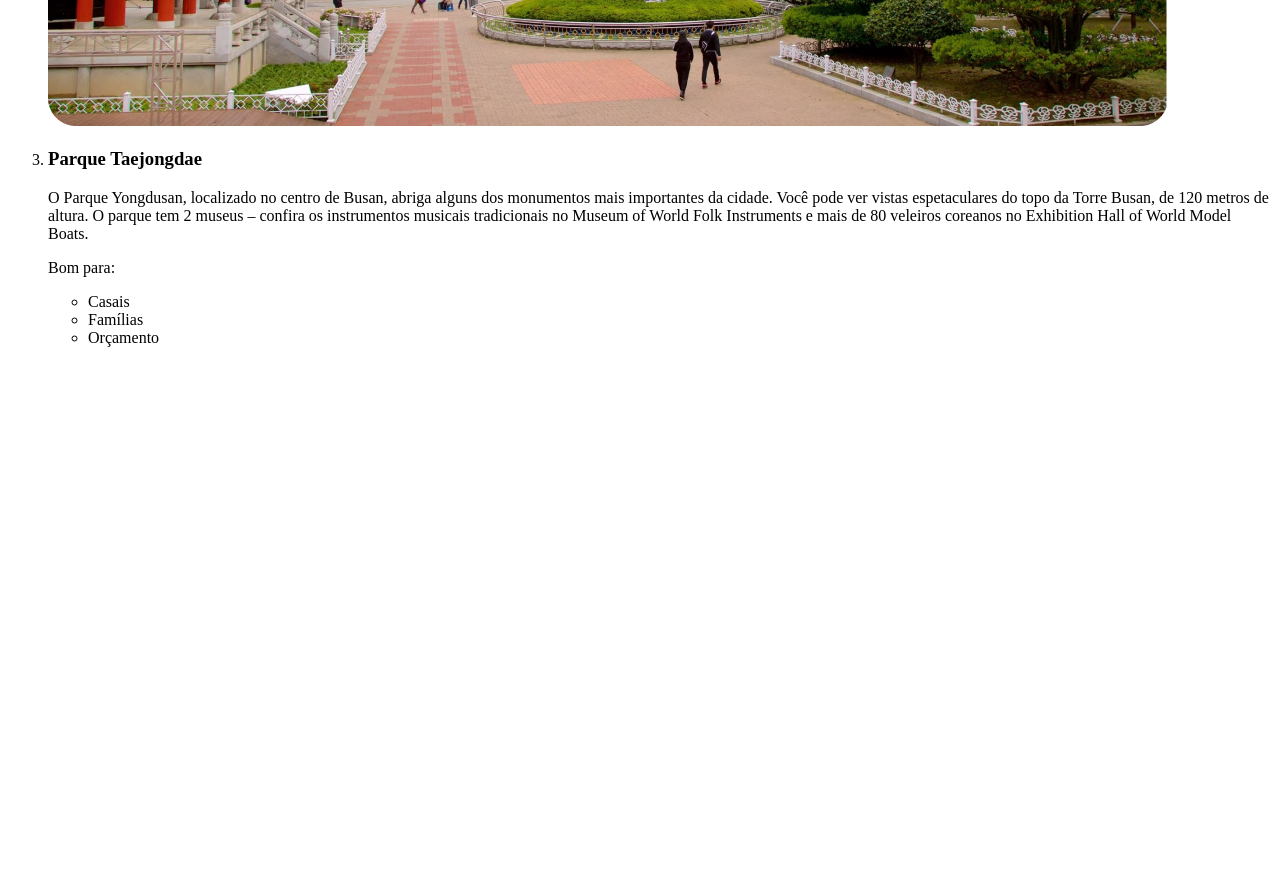
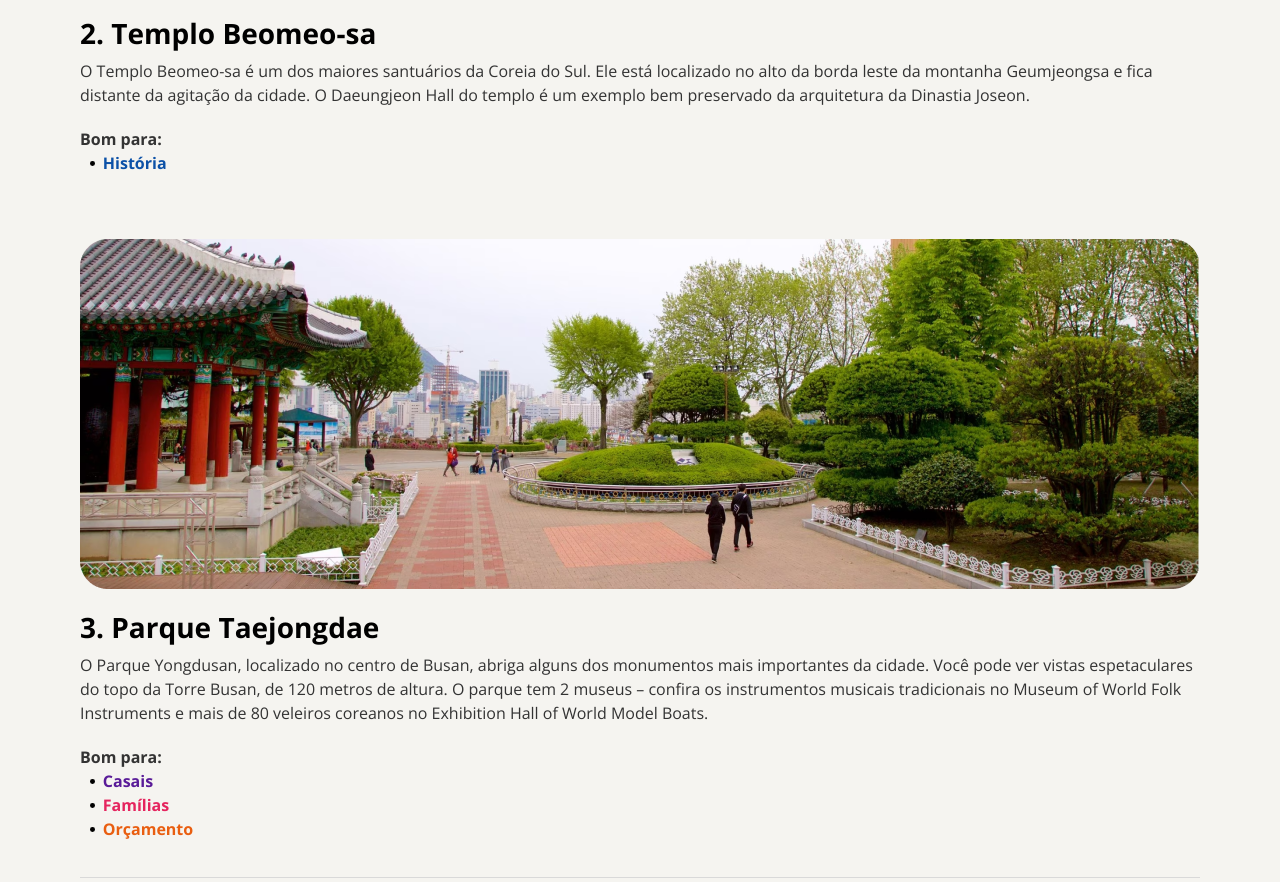
Before and after one commit to danitrovao/projeto-local-turistico, a plain HTML site: page index.html in a window 1280 px wide. Shown: the part 1900-2782 px from the top of the page. Before the commit the page ends 2263 px from the top, so only its background shows below. Drawn offline with nearby package versions, Linux system fonts and the light colour scheme.

Commit message:
criado estilos e finalizada a pagina

```diff
--- a/index.html
+++ b/index.html
@@ -1,9 +1,15 @@
 <!DOCTYPE html>
 <html lang="pt-br">
 <head>
+
+    <link rel="preconnect" href="https://fonts.googleapis.com">
+    <link rel="preconnect" href="https://fonts.gstatic.com" crossorigin>
+
     <meta charset="UTF-8">
     <meta name="viewport" content="width=device-width, initial-scale=1.0">
     <title>Conheça Busan</title>
+    <link rel="stylesheet" href="style.css">
+    <link href="https://fonts.googleapis.com/css2?family=Open+Sans:ital,wght@0,300..800;1,300..800&display=swap" rel="stylesheet">
 </head>
 <body>
 
@@ -12,8 +18,9 @@
       <p id="headline">Sua próxima viagem:</p>
         <h1>Conheça Busan</h1>
         <img src="imagens/image.png" alt="Vista panorâmica de Busan">
-        <p>Busan, a estrela em ascensão da Coreia do Sul, oferece de tudo, desde churrascarias de primeira linha até tradicionais barracas de comida de rua. Aqui, exploramos a segunda cidade da Coreia do Sul e descobrimos as suas ofertas culinárias.</p>
+        <p id="description">Busan, a estrela em ascensão da Coreia do Sul, oferece de tudo, desde churrascarias de primeira linha até tradicionais barracas de comida de rua. Aqui, exploramos a segunda cidade da Coreia do Sul e descobrimos as suas ofertas culinárias.</p>
     </div>
+    <div class="divider"></div>
 
     <div class="destinos">
       <p id="headline">Para os amantes de história</p>
@@ -21,41 +28,38 @@
         <p id="secundary">As atrações de Busan vão desde templos budistas centenários que pontilham as montanhas e o litoral da cidade até praias imaculadas com águas cristalinas. Esta cidade litorânea tem muitas coisas para fazer o ano todo - as famílias podem passar o tempo em um aquário à beira-mar, os compradores podem explorar bairros vibrantes e os amantes da natureza podem desfrutar de longas caminhadas até mirantes panorâmicos.
           Os santuários budistas que pontilham a costa e as montanhas de Busan têm uma arquitetura impressionante que irá encantar os fotógrafos.</p>
           <img src="imagens/Haedong.png" alt="Templo Haedong Yonggungsa">
-        <ol>
+                <h3>1. Templo Haedong Yonggungsa</h3>
+                <p>O Templo Haedong Yonggungsa é um templo budista localizado no extremo nordeste de Busan. Construído em 1376, é um dos poucos templos na Coreia construídos à beira-mar – você pode desfrutar de vistas do Mar do Leste de um lado e de belas montanhas do outro. </p>
 
-            <li class="destino">
-                <h3>Templo Haedong Yonggungsa</h3>
-                <p>O Templo Haedong Yonggungsa é um templo budista localizado no extremo nordeste de Busan. Construído em 1376, é um dos poucos templos na Coreia construídos à beira-mar – você pode desfrutar de vistas do Mar do Leste de um lado e de belas montanhas do outro. </p>
-            </li>
-            <p>Bom para:</p>
+            <p id="description2">Bom para:</p>
               <ul>
-                <li>História</li>
+                <li class="azul">História</li>
               </ul>
 
             <img src="imagens/Beomeo-sa.png" alt="Templo Beomeo-sa">
-            <li class="destino">
-                <h3>Templo Beomeo-sa</h3>
+                <h3>2. Templo Beomeo-sa</h3>
                 <p>O Templo Beomeo-sa é um dos maiores santuários da Coreia do Sul. Ele está localizado no alto da borda leste da montanha Geumjeongsa e fica distante da agitação da cidade. O Daeungjeon Hall do templo é um exemplo bem preservado da arquitetura da Dinastia Joseon.</p>
-            </li>
-            <p>Bom para:</p>
+            <p id="description2">Bom para:</p>
               <ul>
-                <li>História</li>
+                <li class="azul">História</li>
               </ul>
 
             <img src="imagens/Parque Yongdusan.png" alt="Parque Taejongdae">
-            <li class="destino">
-                <h3>Parque Taejongdae</h3>
+                <h3>3. Parque Taejongdae</h3>
                 <p>O Parque Yongdusan, localizado no centro de Busan, abriga alguns dos monumentos mais importantes da cidade. Você pode ver vistas espetaculares do topo da Torre Busan, de 120 metros de altura. O parque tem 2 museus – confira os instrumentos musicais tradicionais no Museum of World Folk Instruments e mais de 80 veleiros coreanos no Exhibition Hall of World Model Boats.</p>
-            </li>
-            <p>Bom para:</p>
+            <p id="description2">Bom para:</p>
               <ul>
-                <li>Casais</li>
-                <li>Famílias</li>
-                <li>Orçamento</li>
+                <li class="roxo">Casais</li>
+                <li class="rosa">Famílias</li>
+                <li class="laranja">Orçamento</li>
               </ul>
-        </ol>
     </div>
+    <div class="divider"></div>
+    <br><br>
+    <p>As melhores coisas para fazer em Busan mostram a reputação da cidade como um importante porto marítimo na Ásia. Frequentemente vista como a essência da Coreia do Sul, você experimentará uma atmosfera única em termos de diversidade étnica e cultural, já que a cidade recebe um público cosmopolita o ano todo. </p>
 </div>
-
+<footer>
+  <p>Feito com <img src="imagens/Vector.svg" alt=""> pela Rocketseat</p>
+</footer>
 </body>
 </html>
--- /dev/null
+++ b/style.css
@@ -0,0 +1,114 @@
+* {
+  margin: 0;
+  padding: 0;
+}
+
+:root {
+  font-family: "Open Sans", sans-serif;
+  line-height: 150%;
+  align-items: center;
+  background-color: #F5F4F0;
+}
+
+.container {
+  box-sizing: border-box;
+  width: 1280px;
+  padding: 80px;
+  margin: 40px auto;
+
+}
+
+#headline {
+  font-size: 16px;
+  font-weight: bold;
+  color: #E1624F;
+  margin-bottom: 20px;
+}
+
+#description {
+  font-style: italic;
+  margin-bottom: 40px;
+  text-align: center;
+
+}
+
+#description2{
+  font-weight: bold;
+  margin-top: 20px;
+}
+.divider {
+  width: 100%;
+  height: 1px;
+  margin: 36px 0;
+  background-color: #d9d9d9;
+}
+
+h1, h2 {
+  color: #1B1B1B;
+}
+
+h1 {
+  font-size: 36px;
+}
+
+h2{
+  font-size: 32px;
+  margin-bottom: 20px;
+}
+h3{
+  font-size: 28px;
+  margin-bottom: 14px;
+}
+
+p{
+  font-size: 16px;
+  color: #333333;
+}
+
+img {
+  margin-top: 64px;
+  margin-bottom: 20px;
+}
+
+ul {
+  padding-left: 10px;
+  font-weight: bold;
+  list-style: none;
+}
+
+li::before {
+  content: "";
+  display: inline-block;
+  width: 0.3em;
+  height: 0.3em;
+  margin-bottom: 0.2em;
+  margin-right: 0.5em;
+  border-radius: 50%;
+  background-color: black; /* Altere a cor para a que desejar */
+}
+
+.azul {
+  color: #0C51A7;
+}
+.roxo {
+  color: #591B98;
+}
+
+.rosa {
+  color: #E5245E;
+}
+
+.laranja {
+  color: #E95E10;
+}
+
+footer {
+  text-align: center;
+  padding-bottom: 60px;
+  margin-top: -90px;
+
+}
+
+footer img {
+  vertical-align: -20px;
+}
```
Also changed, not shown: imagens/Vector.svg (added).
